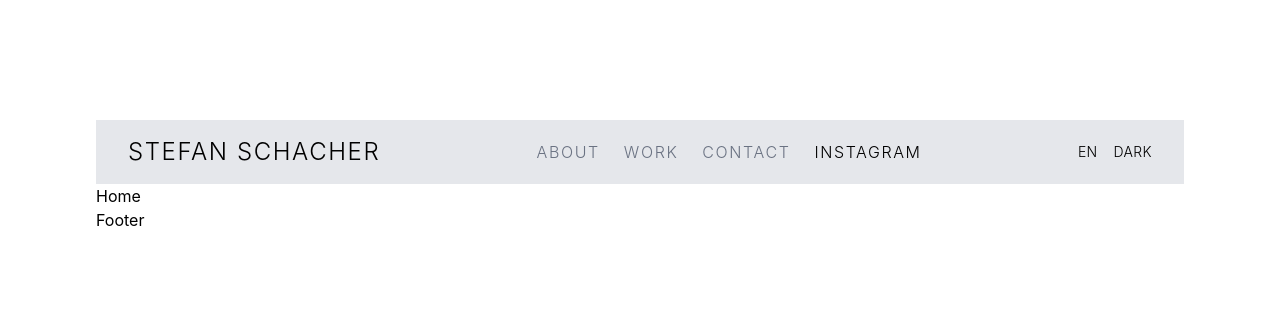
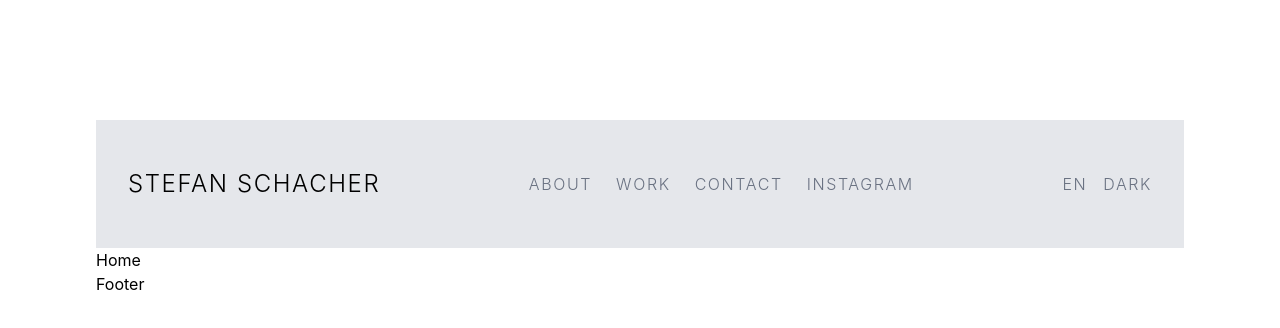
Before and after one commit to imkehoegden/stefan-schacher, a React (Vite) app in the folder website-stefan-schacher/: page / in a window 1280 px wide. Shown: the top 328 px of the page. Built offline with nearby package versions, Linux system fonts and the light colour scheme.

Commit message:
style: header hover colors updated

```diff
--- a/website-stefan-schacher/src/components/Header.jsx
+++ b/website-stefan-schacher/src/components/Header.jsx
@@ -10,7 +10,7 @@ export default function Header() {
 
   return (
     <div>
-      <nav className="flex items-center justify-between bg-gray-200 px-8 py-4 gap-8 tracking-widest font-light sticky top-0 backdrop-blur">
+      <nav className="flex items-center justify-between bg-gray-200 px-8 py-12 gap-8 tracking-widest font-light sticky top-0 backdrop-blur">
         {/* py-4 margin, px-8 padding, tracking-widest für letter spacing */}
         <div className="text-2xl text-black">
           <NavLink to="/">STEFAN SCHACHER</NavLink>
@@ -20,8 +20,8 @@ export default function Header() {
             <NavLink
               to="/about"
               className={({ isActive }) =>
-                `transition-colors hover:text-gray-500 ${
-                  isActive ? "text-black" : "text-gray-500"
+                `transition-colors hover:text-green-500 ${
+                  isActive ? "text-green-500" : "text-gray-500"
                 }`
               }
             >
@@ -32,8 +32,8 @@ export default function Header() {
             <NavLink
               to="/work"
               className={({ isActive }) =>
-                `transition-colors hover:text-gray-500 ${
-                  isActive ? "text-black" : "text-gray-500"
+                `transition-colors hover:text-green-500 ${
+                  isActive ? "text-green-500" : "text-gray-500"
                 }`
               }
             >
@@ -44,8 +44,8 @@ export default function Header() {
             <NavLink
               to="/contact"
               className={({ isActive }) =>
-                `transition-colors hover:text-gray-500 ${
-                  isActive ? "text-black" : "text-gray-500"
+                `transition-colors hover:text-green-500 ${
+                  isActive ? "text-green-500" : "text-gray-500"
                 }`
               }
             >
@@ -57,11 +57,7 @@ export default function Header() {
               href="https://www.instagram.com/stefanschacher/"
               target="_blank"
               rel="noopener noreferrer"
-              className={({ isActive }) =>
-                `transition-colors hover:text-gray-500 ${
-                  isActive ? "text-black" : "text-gray-500"
-                }`
-              }
+              className="transition-colors hover:text-green-500 text-gray-500"
             >
               INSTAGRAM
             </a>
@@ -70,13 +66,13 @@ export default function Header() {
         <div className="flex gap-4 text-black">
           <button
             onClick={toggleLanguage}
-            className="text-sm tracking-wide hover:text-gray-500"
+            className="transition-colors hover:text-green-500 text-gray-500 tracking-widest font-light"
           >
             {language === "de" ? "EN" : "DE"}
           </button>
           <button
             onClick={toggleTheme}
-            className="text-sm tracking-wide hover:text-gray-500"
+            className="transition-colors hover:text-green-500 text-gray-500 tracking-widest font-light"
           >
             {theme === "light" ? "DARK" : "LIGHT"}
           </button>
--- a/website-stefan-schacher/src/pages/Work.jsx
+++ b/website-stefan-schacher/src/pages/Work.jsx
@@ -1,11 +1,12 @@
 import React from "react";
+import { Outlet } from "react-router-dom";
 
 export default function Work() {
   return (
     <div>
       <h1>Work</h1>
       {/* brauche ich hier eine Sub-Nav */}
-      <Outlet /> {/* Hier Unterseiten, also Portrait, Product, etc., rendern */}
+      {/* <Outlet /> Hier Unterseiten, also Portrait, Product, etc., rendern */}
     </div>
   );
 }
```
